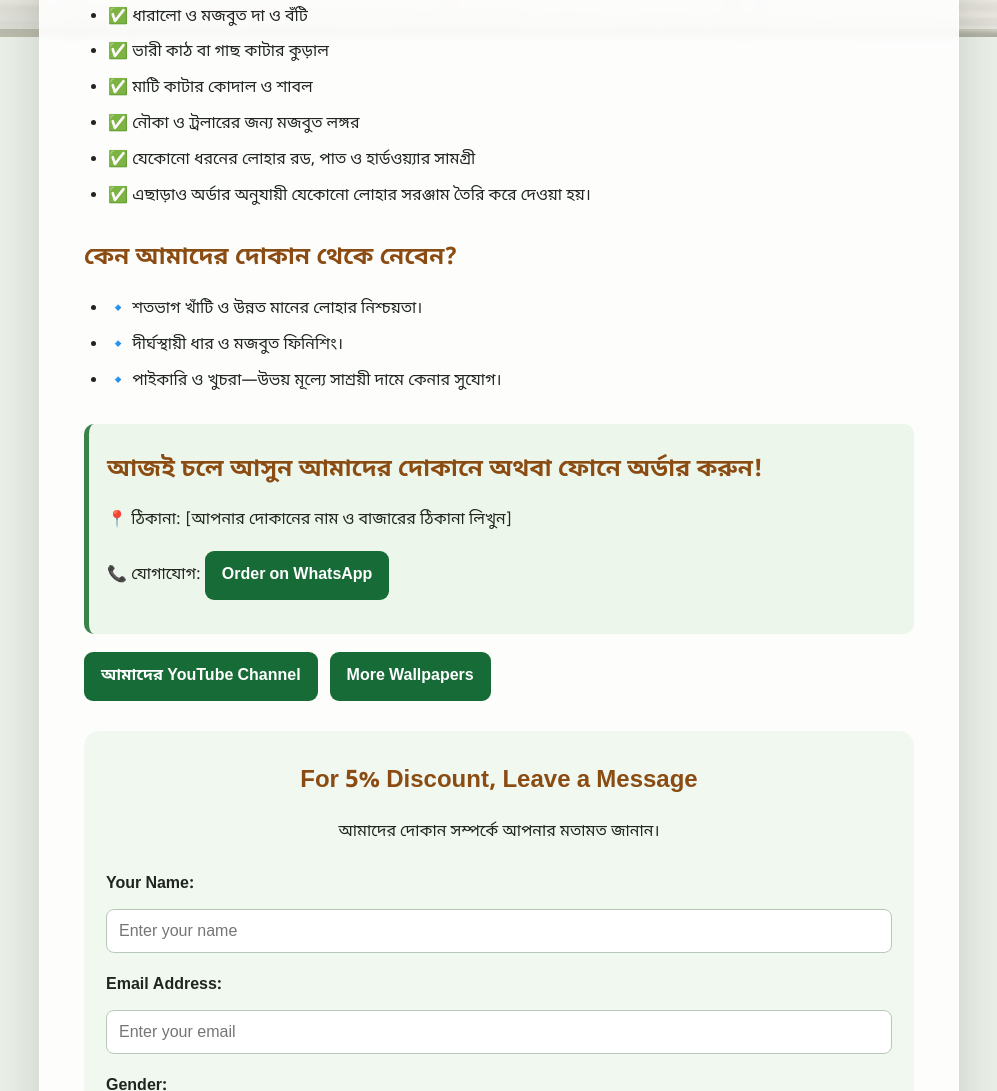
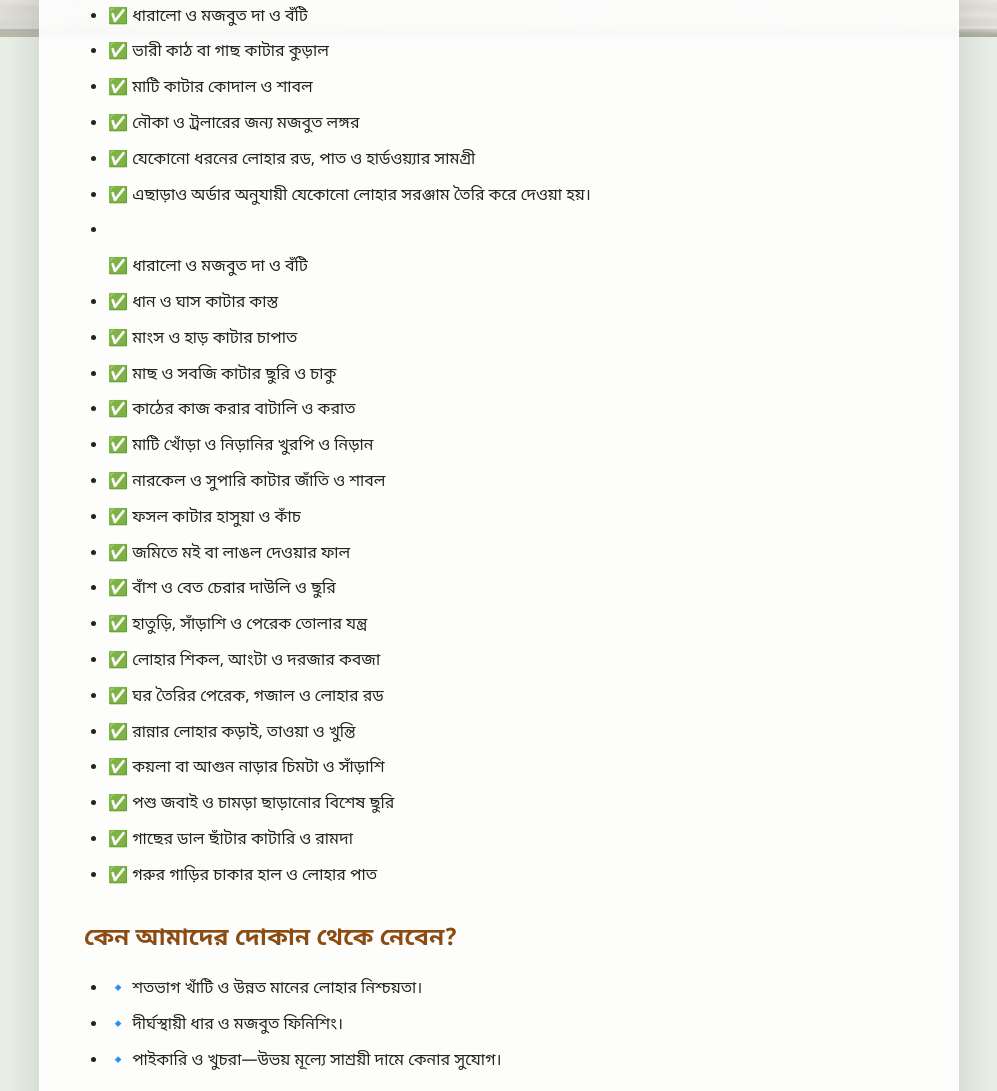
Before and after one commit to babykoquiz/Dilshad-store, a plain HTML site: page index.html in a window 1280 px wide. Shown: the part 771-1862 px from the top of the page, without its empty margins (141-1138 px from the left). Drawn offline with Linux system fonts and the light colour scheme.

Commit message:
Update index.html

```diff
--- a/index.html
+++ b/index.html
@@ -325,6 +325,24 @@
         <li>✅ নৌকা ও ট্রলারের জন্য মজবুত লঙ্গর</li>
         <li>✅ যেকোনো ধরনের লোহার রড, পাত ও হার্ডওয়্যার সামগ্রী</li>
         <li>✅ এছাড়াও অর্ডার অনুযায়ী যেকোনো লোহার সরঞ্জাম তৈরি করে দেওয়া হয়।</li>
+        <li> </li> ✅ ধারালো ও মজবুত দা ও বঁটি </li>
+        <li> ✅ ধান ও ঘাস কাটার কাস্ত </li>
+        <li>  ✅ মাংস ও হাড় কাটার চাপাত </li>
+<li>  ✅ মাছ ও সবজি কাটার ছুরি ও চাকু</li>
+<li> ✅ কাঠের কাজ করার বাটালি ও করাত</li>
+<li> ✅ মাটি খোঁড়া ও নিড়ানির খুরপি ও নিড়ান</li>
+<li> ✅ নারকেল ও সুপারি কাটার জাঁতি ও শাবল</li>
+<li> ✅ ফসল কাটার হাসুয়া ও কাঁচ</li>
+<li> ✅ জমিতে মই বা লাঙল দেওয়ার ফাল </li>
+<li> ✅ বাঁশ ও বেত চেরার দাউলি ও ছুরি </li>
+<li>✅ হাতুড়ি, সাঁড়াশি ও পেরেক তোলার যন্ত্র  </li>
+<li> ✅ লোহার শিকল, আংটা ও দরজার কবজা </li>
+<li> ✅ ঘর তৈরির পেরেক, গজাল ও লোহার রড </li>
+<li> ✅ রান্নার লোহার কড়াই, তাওয়া ও খুন্তি  </li>
+<li> ✅ কয়লা বা আগুন নাড়ার চিমটা ও সাঁড়াশি  </li>
+<li> ✅ পশু জবাই ও চামড়া ছাড়ানোর বিশেষ ছুরি  </li>
+<li> ✅ গাছের ডাল ছাঁটার কাটারি ও রামদা  </li>
+<li>✅ গরুর গাড়ির চাকার হাল ও লোহার পাত  </li>
       </ul>
     </section>
 
```
